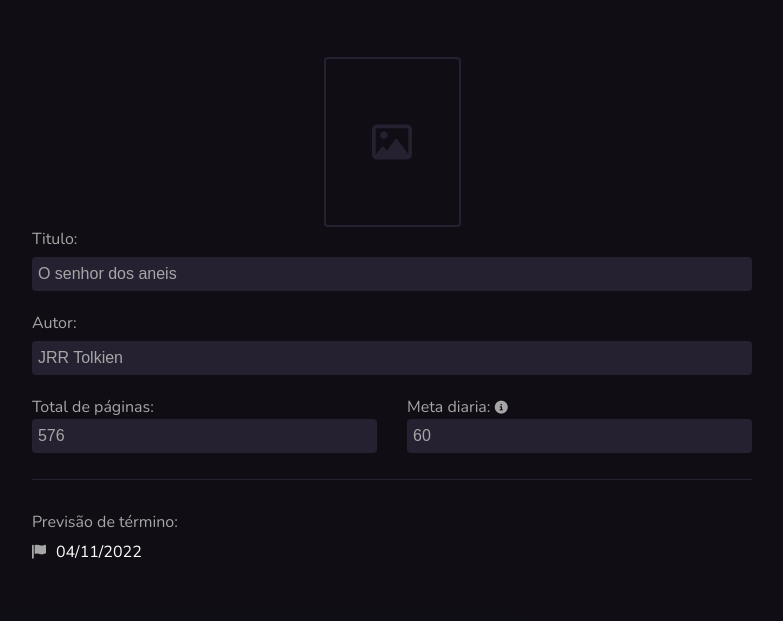
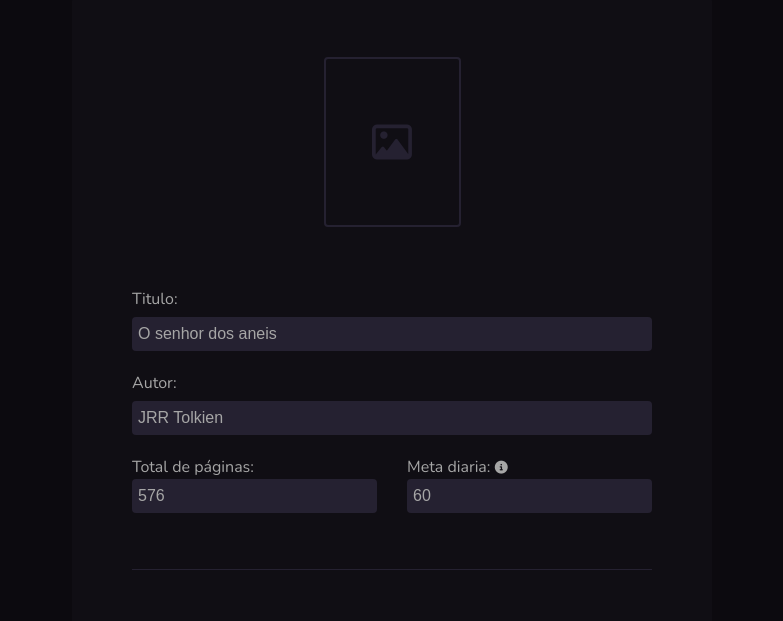
Before and after one commit to Luciana-Santos/lista-de-leitura, a website built with webpack: page src/index.html in a window 1280 px wide. Shown: the part 157-778 px from the top of the page, without its empty margins (248-1031 px from the left). Built offline with nearby package versions, Linux system fonts and the light colour scheme; files whose address does not match are found by name.

Commit message:
estilos do formulário finalizados

```diff
--- a/src/app/styles/components/_bookForm.scss
+++ b/src/app/styles/components/_bookForm.scss
@@ -9,6 +9,7 @@
   &__form {
     display: grid;
     justify-content: center;
+    gap: rem(60);
 
     &__img {
       border: none;
@@ -85,14 +86,13 @@
         width: 100%;
         height: 1px;
         background-color: var(--cl-dk-violet);
-        margin-bottom: rem(30);
+        margin-top: rem(30);
       }
     }
 
     &__previsao {
       display: grid;
       gap: rem(6);
-      margin-bottom: rem(60);
 
       i {
         margin-right: rem(10);
--- a/src/app/styles/globals/_layout.scss
+++ b/src/app/styles/globals/_layout.scss
@@ -1,6 +1,6 @@
 @use '../utils' as *;
 
 .container {
-  width: min(100% - 2rem, 55rem);
+  width: min(100% - 2rem, 40rem);
   margin-inline: auto;
 }
```
Also changed, not shown: dist/app/styles/styles.css, 1 other file.
